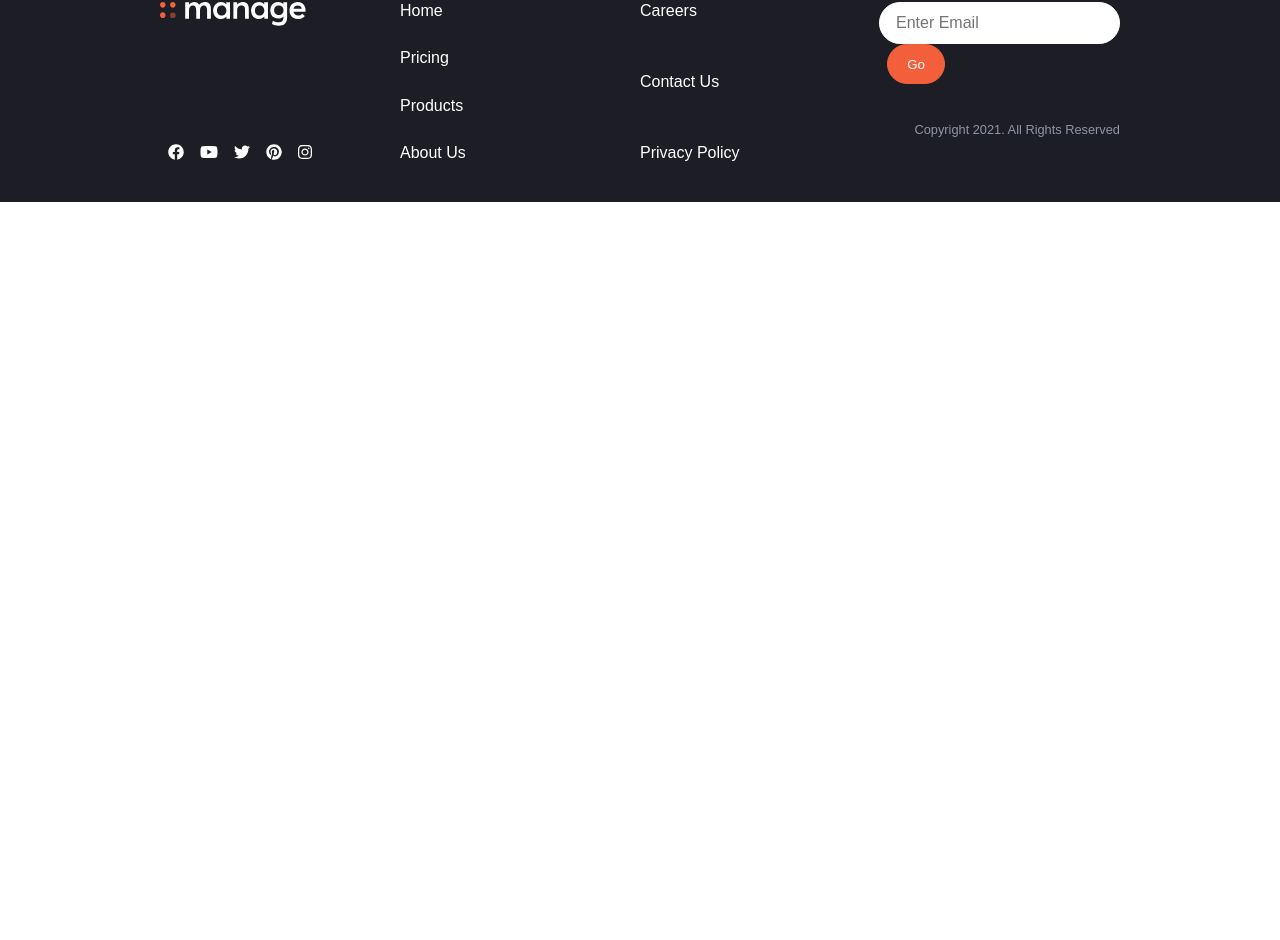
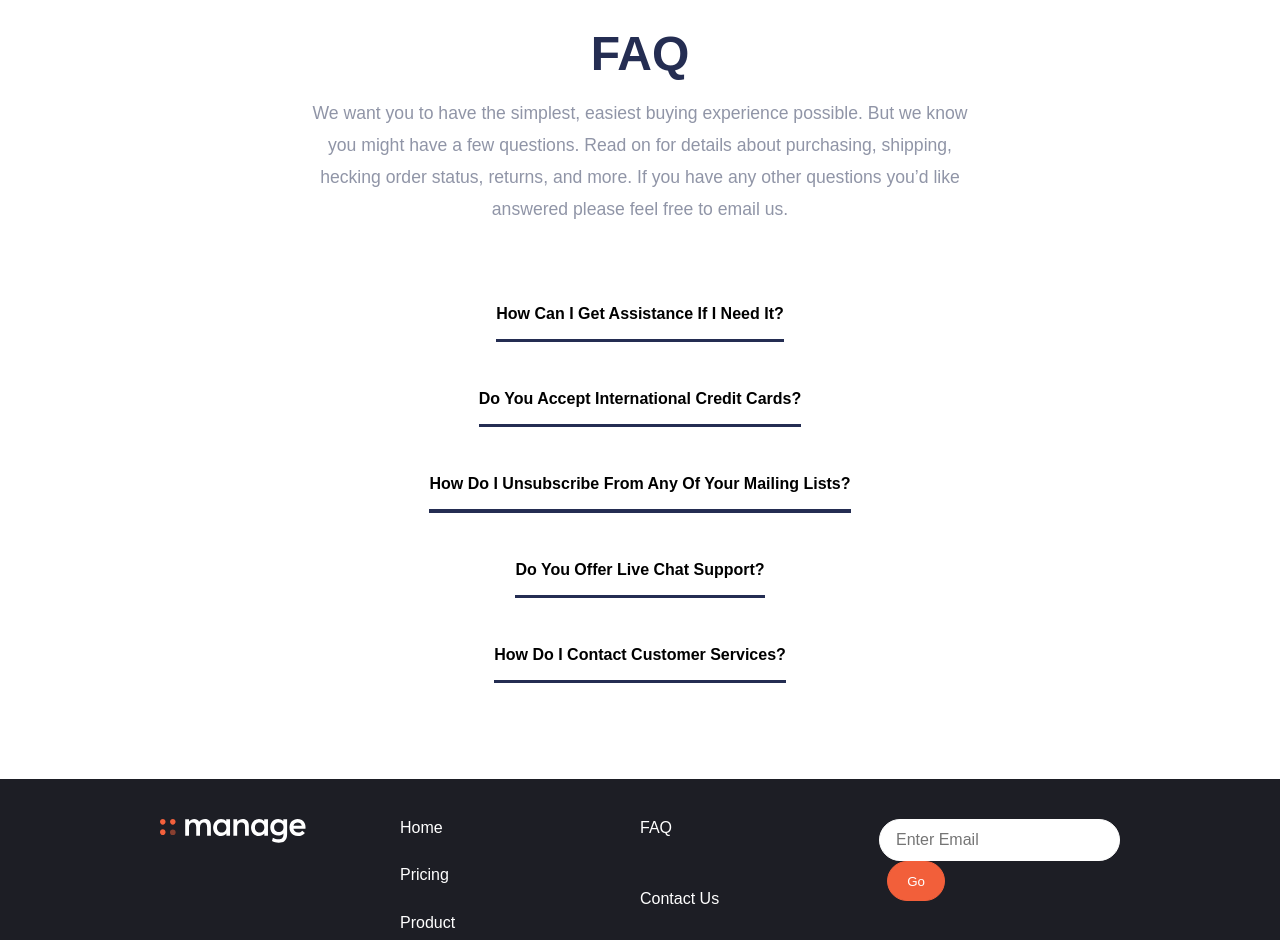
Before and after one commit to Medici305/Manage-Landing-Page, a React (Create React App) app: page /faq in a window 1280 px wide. Shown: the part 158-1098 px from the top of the page. Before the commit the page ends 800 px from the top, so only its background shows below. Built offline with nearby package versions, Linux system fonts and the light colour scheme; a web font is replaced by a local one.

Commit message:
8. FAQ page desktop view.

```diff
--- a/src/App.js
+++ b/src/App.js
@@ -5,7 +5,7 @@ import Home from './pages/Home';
 import Nav from './components/Nav';
 import AboutUs from './pages/AboutUs';
 import Pricing from './pages/Pricing';
-import Careers from './pages/Careers';
+import Faq from './pages/Faq';
 import Product from './pages/Product';
 import ContactUs from './pages/ContactUs';
 import { Switch, Route } from 'react-router-dom';
@@ -28,8 +28,8 @@ function App() {
         <Route path='/about-us'>
           <AboutUs />
         </Route>
-        <Route path='/careers'>
-          <Careers />
+        <Route path='/faq'>
+          <Faq />
         </Route>
         <Route path='/contact-us'>
           <ContactUs />
--- a/src/Styles.js
+++ b/src/Styles.js
@@ -74,3 +74,11 @@ padding-bottom: 0rem;
 padding-top: .3zrem;
 font-weight: 700;
 `;
+
+export const Line = styled.div`
+height: .2rem;
+margin: 1rem 0rem;
+width: 100%;
+background: hsl(228, 39%, 23%);
+
+`;
--- a/src/components/Footer.js
+++ b/src/components/Footer.js
@@ -2,6 +2,7 @@ import React from 'react-dom';
 import styled from 'styled-components';
 import Logo from '../images/logo2.svg';
 import { Box } from '../Styles';
+import { Link } from 'react-router-dom';
 import { FontAwesomeIcon } from '@fortawesome/react-fontawesome';
 import { faFacebook } from '@fortawesome/free-brands-svg-icons';
 import { faYoutube } from '@fortawesome/free-brands-svg-icons';
@@ -24,17 +25,25 @@ const Footer = () => {
                     </div>
                 </InnerBox>
                 <InnerBox>
-                    <li>Home</li>
-                    <li>Pricing</li>
-                    <li>Products</li>
-                    <li>About Us</li>
+                    <li>
+                        <Link to='/'>Home</Link>
+                    </li>
+                    <li>
+                        <Link to='/pricing'>Pricing</Link>
+                    </li>
+                    <li>
+                        <Link to='/product'>Product</Link>
+                    </li>
+                    <li>
+                        <Link to='/about-us'>About Us</Link>
+                    </li>
                 </InnerBox>
             </Box>
             <Box>
                 <InnerBox>
-                    <li>Careers</li>
-                    <li>Contact Us</li>
-                    <li>Privacy Policy</li>
+                    <Link to='/faq'>FAQ</Link>
+                    <Link to='/contact-us'>Contact Us</Link>
+                    <Link to=''>Privacy Policy</Link>
                 </InnerBox>
                 <InnerBox2>
                     <div className="search-bar">
@@ -62,9 +71,8 @@ const InnerBox = styled.div`
     flex-direction: column;
     justify-content: space-between;
     align-items: flex-start;
-    li {
-        list-style: none;
-        text-align: center;
+    a {
+        color: #fff;
         cursor: pointer;
         &:hover {
             color: hsl(12, 88%, 59%);
--- a/src/components/GlobalStyle.js
+++ b/src/components/GlobalStyle.js
@@ -23,6 +23,17 @@ const GlobalStyle = createGlobalStyle`
         color: hsl(228, 39%, 23%);
         width: 80%;
     }
+    a {
+            text-decoration: none;
+            color: hsl(228, 39%, 23%);
+            &:hover {
+                color: hsl(227, 12%, 61%);
+            }
+        }
+
+    li {
+        list-style: none;
+    }
 `;
 
 
--- a/src/components/Nav.js
+++ b/src/components/Nav.js
@@ -21,7 +21,7 @@ const Nav = () => {
                     <Link to='/about-us'>About Us</Link>
                 </li>
                 <li>
-                    <Link to='/careers'>Careers</Link>
+                    <Link to='/faq'>FAQ</Link>
                 </li>
                 <li>
                     <Link to='/contact-us'>Contact Us</Link>
@@ -50,13 +50,6 @@ const StyleNav = styled.div`
             font-weight: 700;
             cursor: pointer;
         }
-        a {
-            text-decoration: none;
-            color: hsl(228, 39%, 23%);
-            &:hover {
-                color: hsl(227, 12%, 61%);
-            }
-        }
     }
 `;
 
--- /dev/null
+++ b/src/components/Toggle.js
@@ -0,0 +1,20 @@
+import React, { useState } from 'react';
+import { Line } from '../Styles';
+import styled from 'styled-components';
+
+const Toggle = ({ children, title }) => {
+    const [Toggle, setToggle] = useState(false);
+    return (
+        <StyledToggle onClick={() => setToggle(!Toggle)}>
+            <h4>{title}</h4>
+            {Toggle ? children : ''}
+            <Line></Line>
+        </StyledToggle>
+    )
+}
+
+const StyledToggle = styled.div`
+        margin: 1rem 0rem;
+`;
+
+export default Toggle;
--- a/src/pages/Careers.js
+++ /dev/null
@@ -1,11 +0,0 @@
-import React from 'react';
-import styled from 'styled-components';
-
-
-const Careers = () => {
-    return (
-        <h1>Careers</h1>
-    )
-}
-
-export default Careers;
--- /dev/null
+++ b/src/pages/Faq.js
@@ -0,0 +1,95 @@
+import React from 'react';
+import styled from 'styled-components';
+import Toggle from '../components/Toggle';
+
+
+const Faq = () => {
+    return (
+        <FaqStyle>
+            <h1>FAQ</h1>
+            <Text>
+                We want you to have the simplest,
+                easiest buying experience possible.
+                But we know you might have a few questions.
+                Read on for details about purchasing, shipping,
+                hecking order status, returns, and more.
+
+                If you have any other questions
+                you’d like answered please feel free to
+                email us.
+            </Text>
+
+            <Toggle title="How Can I Get Assistance If I Need It?" >
+                <Question>
+                    <div className="answer">
+                        <p>
+                            Three Quick and Easy Solutions - We're Here to Help You!
+                            Call the Manage Customer Loyalty Team (MNG): MNG is here for you 24 hours a day - 365 days a year.1-800-927-7671
+
+                            Email the MNG: MNG looks forward to helping you with your inquiry. We respond to email messages in the order that they are received, and we will respond to your email as quickly as possible. Email cs@Manage.com to send our Customer Loyalty Team an email.
+
+                            Connect With Live Help: Ask your question right now with a member of the Manage Customer Loyalty Team. Go Ahead - Start a Conversation With Now by visiting our Contact Page
+                        </p>
+                    </div>
+                </Question>
+            </Toggle>
+
+            <Toggle title='Do You Accept International Credit Cards?'>
+                <Question>
+                    <div className="answer">
+                        <p>Currently Manage.com can accept international credit cards but we can only ship to an address within the United States and its territories. Please note that the credit card must be issued and contain a logo from either Visa, Mastercard, Discover, or American Express. On the checkout page, there will be a billing and shipping section.</p>
+                    </div>
+                </Question>
+            </Toggle>
+
+            <Toggle title='How Do I Unsubscribe From Any Of Your Mailing Lists?'>
+                <Question>
+                    <div className="answer">
+                        <p>Call us at 1-800-927-7671 and one of our customer service representatives will take care of your request over the phone. Email us at cs@Manage.com and one of our customer service representatives will unsubscribe your email address.</p>
+                    </div>
+                </Question>
+            </Toggle>
+
+            <Toggle title='Do You Offer Live Chat Support?'>
+                <Question>
+                    <div className="answer">
+                        <p>Yes we do! To get in contact with one of our live chat specialists, look for the Live Help button located on the top left hand of the page, to the right of our phone number. If you are unable to see this button, it saddens us to say that we do not have a specialist available to assist via chat.</p>
+                    </div>
+                </Question>
+            </Toggle>
+
+            <Toggle title='How Do I Contact Customer Services?'>
+                <Question>
+                    <div className="answer">
+                        <p>Due to circumstances our phone lines are currently closed, however you’re welcome to contact us by email, you can reach out via our contact us page. Our Customer Service Team are working as hard to respond to everyone as quickly as possible, but we are currently experiencing a delay in getting back to everyone due to the rise in requests in response to the COVID-19 outbreak. Please be patient with us, and we’ll get back to you as soon as we can!</p>
+                    </div>
+                </Question>
+            </Toggle>
+
+        </FaqStyle>
+    )
+}
+
+const FaqStyle = styled.div`
+    min-height: 100vh;
+    display: flex;
+    flex-direction: column;
+    padding: 4rem 10rem;
+    align-items: center;
+    h1 {
+        color: hsl(228, 39%, 23%);
+        font-size: 3rem;
+    }
+`;
+
+const Text = styled.p`
+    width: 70%;
+    text-align: center;
+    margin-bottom: 3rem;
+`;
+
+const Question = styled.div`
+    cursor: pointer;
+`
+
+export default Faq;
--- a/src/pages/Pricing.js
+++ b/src/pages/Pricing.js
@@ -73,10 +73,13 @@ const Card = styled.div`
     border-bottom-right-radius: 1rem;
     box-shadow: 0 10px 10px -5px;
     h4 {
-        background: #aaabb1;
         padding: 2rem 0rem;
         font-size: 1.5rem;
         font-weight: 700;
+        border-top-left-radius: 1rem;
+        border-top-right-radius: 1rem;
+        background: hsl(12, 88%, 59%);
+        color: #fff;
     }
     h5 {
         padding: 2rem;
```
Also changed, not shown: 1 other file (tests, documents, lock files or other folders).
